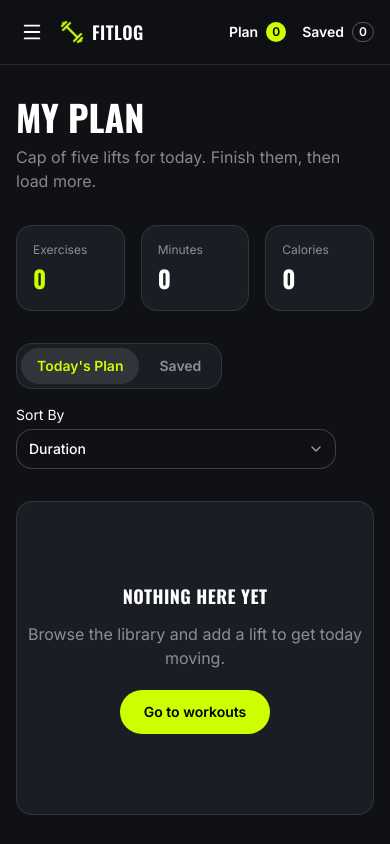
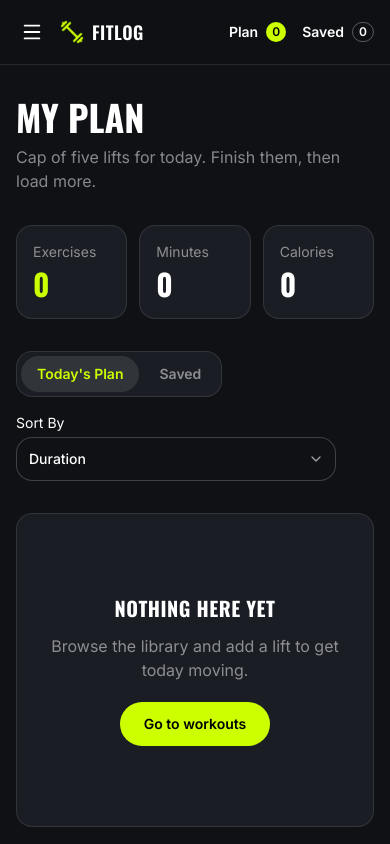
Before and after one commit to SamaunRezvi/assignment_six, a Next.js app: page /my-plan in a window 390 px wide. Shown: the top 844 px of the page. Built offline with nearby package versions, Linux system fonts and the light colour scheme.

Commit message:
Increase mobile text, spacing, and touch target sizes on My Plan page

```diff
--- a/components/EmptyPlanState.tsx
+++ b/components/EmptyPlanState.tsx
@@ -2,11 +2,11 @@ import Link from "next/link";
 
 export default function EmptyPlanState() {
   return (
-    <div className="flex flex-col items-center justify-center gap-3 rounded-2xl border border-white/10 bg-[#1a1d23] py-20 text-center">
-      <h3 className="font-display text-lg font-bold uppercase tracking-wide">
+    <div className="flex flex-col items-center justify-center gap-3 rounded-2xl border border-white/10 bg-[#1a1d23] px-4 py-20 text-center">
+      <h3 className="font-display text-xl font-bold uppercase tracking-wide">
         Nothing Here Yet
       </h3>
-      <p className="max-w-sm text-white/50">
+      <p className="max-w-sm text-base text-white/50">
         Browse the library and add a lift to get today moving.
       </p>
       <Link
--- a/components/PlanMetrics.tsx
+++ b/components/PlanMetrics.tsx
@@ -16,15 +16,15 @@ export default function PlanMetrics({
   ];
 
   return (
-    <div className="grid grid-cols-3 gap-4">
+    <div className="grid grid-cols-3 gap-3 sm:gap-4">
       {stats.map((stat) => (
         <div
           key={stat.label}
           className="rounded-2xl border border-white/10 bg-[#1a1d23] p-4 sm:p-6"
         >
-          <p className="text-xs text-white/50 sm:text-sm">{stat.label}</p>
+          <p className="text-sm text-white/50">{stat.label}</p>
           <p
-            className={`mt-1 font-display text-2xl font-bold sm:text-4xl ${
+            className={`mt-1 font-display text-3xl font-bold sm:text-4xl ${
               stat.accent ? "text-[var(--accent)]" : "text-white"
             }`}
           >
--- a/components/PlanWorkoutCard.tsx
+++ b/components/PlanWorkoutCard.tsx
@@ -17,21 +17,21 @@ export default function PlanWorkoutCard({
   onMarkDone,
 }: PlanWorkoutCardProps) {
   return (
-    <div className="flex flex-col gap-4 rounded-2xl border border-white/10 bg-[#1a1d23] p-4 sm:flex-row sm:items-center">
-      <div className="relative h-20 w-20 shrink-0 overflow-hidden rounded-xl">
-        <Image src={workout.image} alt={workout.name} fill sizes="80px" className="object-cover" />
+    <div className="flex flex-col gap-4 rounded-2xl border border-white/10 bg-[#1a1d23] p-4 sm:flex-row sm:items-center sm:p-5">
+      <div className="relative h-24 w-24 shrink-0 overflow-hidden rounded-xl sm:h-20 sm:w-20">
+        <Image src={workout.image} alt={workout.name} fill sizes="96px" className="object-cover" />
       </div>
 
       <div className="flex-1">
         <h3
-          className={`font-display text-base font-semibold uppercase ${
+          className={`font-display text-lg font-semibold uppercase sm:text-base ${
             workout.done ? "text-white/40 line-through" : ""
           }`}
         >
           {workout.name}
         </h3>
         <p className="text-sm text-white/50">{workout.equipment}</p>
-        <div className="mt-2 flex items-center gap-4 text-xs text-white/60">
+        <div className="mt-2 flex items-center gap-4 text-sm text-white/60 sm:text-xs">
           <span className="flex items-center gap-1">
             <Clock size={14} className="text-[var(--accent)]" />
             {workout.duration} min
@@ -47,17 +47,17 @@ export default function PlanWorkoutCard({
         </div>
       </div>
 
-      <div className="flex items-center gap-2">
+      <div className="flex flex-wrap items-center gap-2">
         <Link
           href={`/workout/${workout.id}`}
-          className="rounded-2xl border border-white/80 px-3 py-1.5 text-xs font-semibold text-white hover:bg-white/10"
+          className="rounded-2xl border border-white/80 px-3 py-2 text-sm font-semibold text-white hover:bg-white/10 sm:py-1.5 sm:text-xs"
         >
           View Details
         </Link>
         {onMarkDone && (
           <button
             onClick={onMarkDone}
-            className="flex items-center gap-1.5 rounded-2xl bg-[var(--accent)] px-3 py-1.5 text-xs font-semibold text-black"
+            className="flex items-center gap-1.5 rounded-2xl bg-[var(--accent)] px-3 py-2 text-sm font-semibold text-black sm:py-1.5 sm:text-xs"
           >
             <Check size={14} />
             Mark as Done
@@ -66,7 +66,7 @@ export default function PlanWorkoutCard({
         <button
           onClick={onRemove}
           aria-label={`Remove ${workout.name}`}
-          className="flex h-8 w-8 items-center justify-center rounded-2xl text-white/60 hover:bg-white/10 hover:text-red-400"
+          className="flex h-9 w-9 items-center justify-center rounded-2xl text-white/60 hover:bg-white/10 hover:text-red-400 sm:h-8 sm:w-8"
         >
           <X size={16} />
         </button>
--- a/components/SortDropdown.tsx
+++ b/components/SortDropdown.tsx
@@ -20,7 +20,7 @@ export default function SortDropdown({
         <select
           value={value}
           onChange={(e) => onChange(e.target.value as SortOption)}
-          className="h-10 w-full appearance-none rounded-2xl border border-white/20 bg-[#0f1115] pl-3 pr-8 text-sm font-medium text-white outline-none focus:border-[var(--accent)]"
+          className="h-11 w-full appearance-none rounded-2xl border border-white/20 bg-[#0f1115] pl-3 pr-8 text-sm font-medium text-white outline-none focus:border-[var(--accent)] sm:h-10"
         >
           {options.map((opt) => (
             <option key={opt} value={opt} className="bg-[#0f1115]">
```
